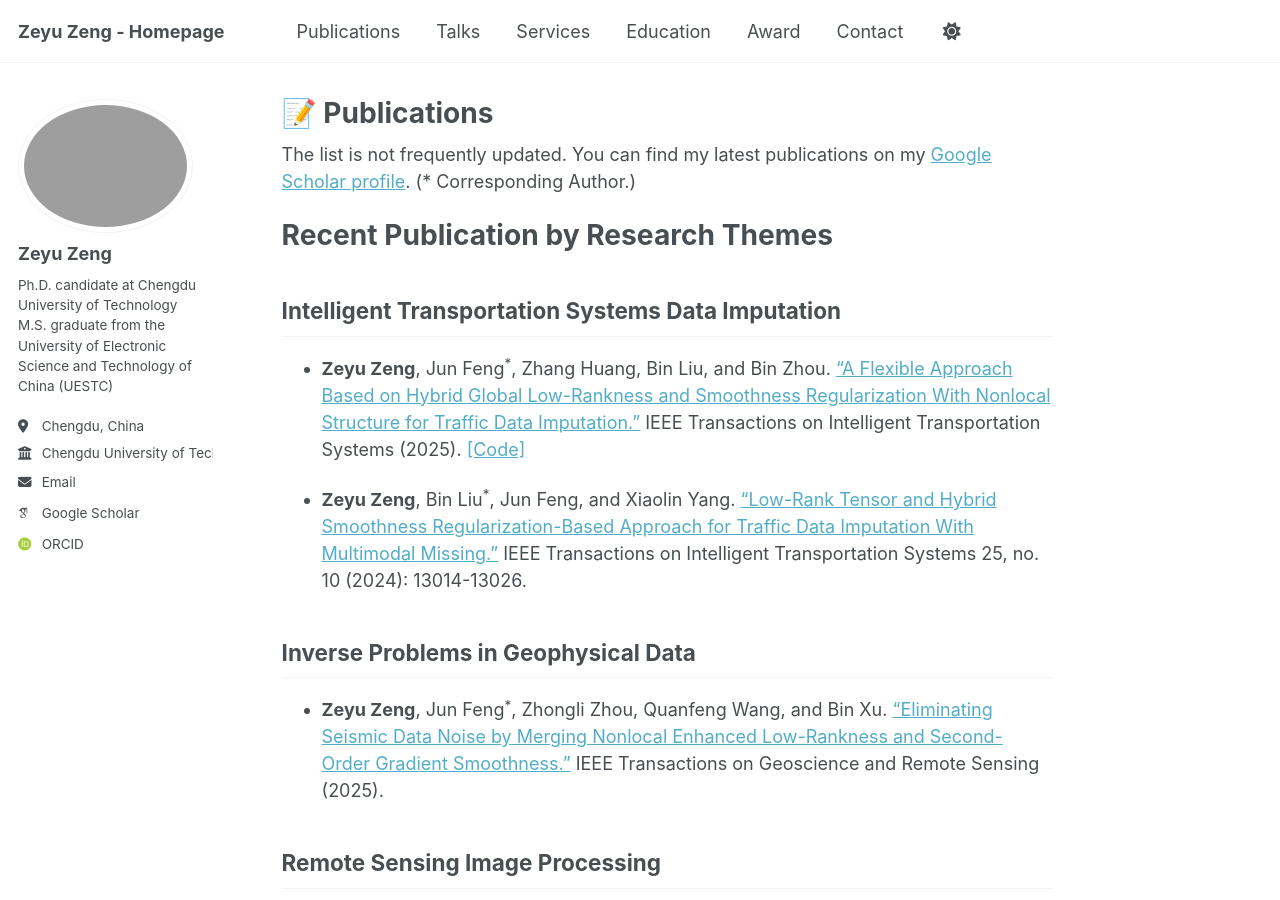
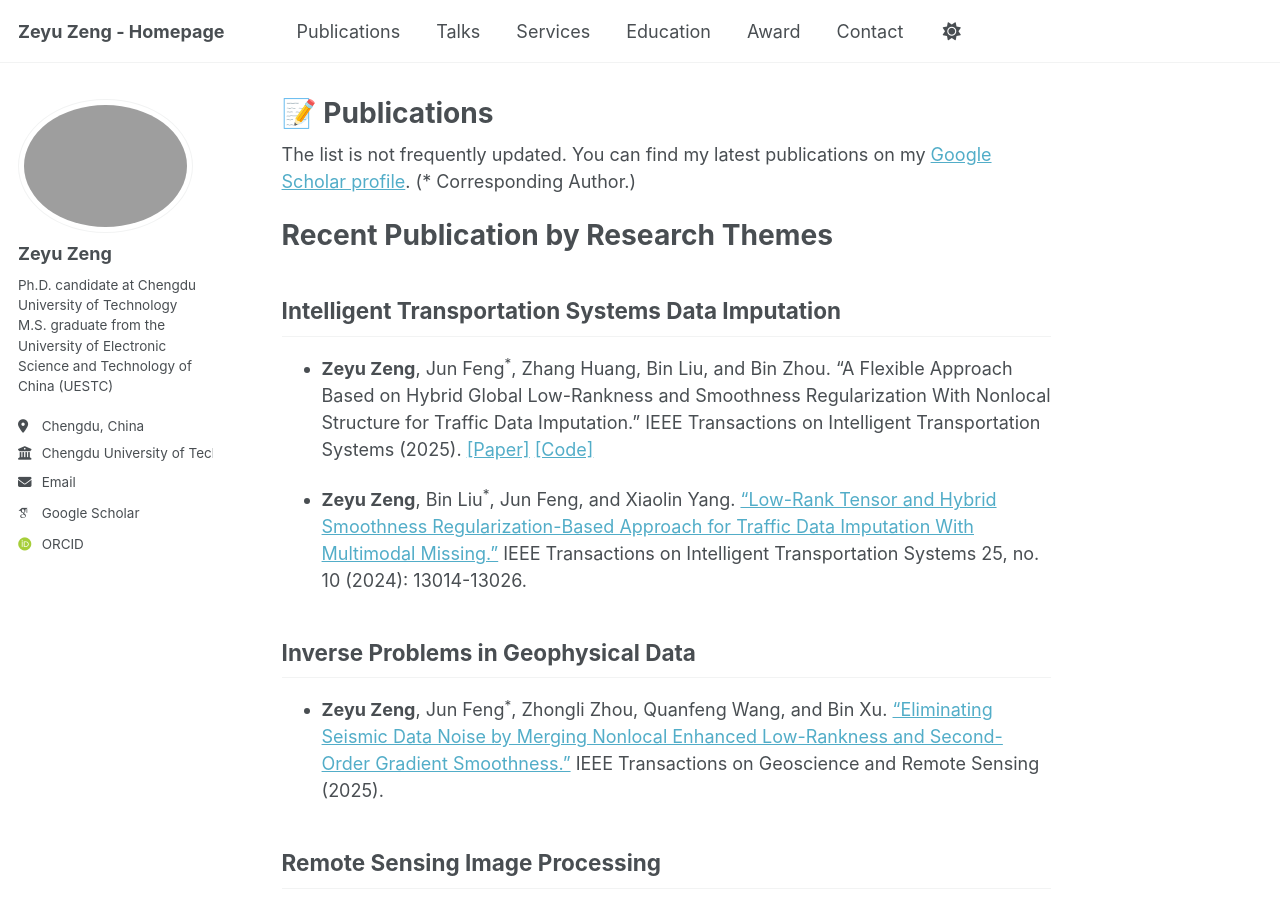
Before and after one commit to zengzeyu0704/zengzeyu0704.github.io, a Jekyll site: the page built from _pages/publications.md, in a window 1280 px wide and 900 px high. Built offline with Jekyll 4.4.1, drawn with Linux system fonts in a browser that asks for light colours; some web fonts are replaced.

Commit message:
Update publications.md

```diff
--- a/_pages/publications.md
+++ b/_pages/publications.md
@@ -23,7 +23,7 @@ Recent Publication by Research Themes
 
 Intelligent Transportation Systems Data Imputation
 -----
-* <strong>Zeyu Zeng</strong>, Jun Feng<sup>*</sup>, Zhang Huang, Bin Liu, and Bin Zhou. ["A Flexible Approach Based on Hybrid Global Low-Rankness and Smoothness Regularization With Nonlocal Structure for Traffic Data Imputation."](https://ieeexplore.ieee.org/abstract/document/10897310) IEEE Transactions on Intelligent Transportation Systems (2025). [\[Code\]](https://github.com/zengzeyu0704/GCLSNL)
+* <strong>Zeyu Zeng</strong>, Jun Feng<sup>*</sup>, Zhang Huang, Bin Liu, and Bin Zhou. "A Flexible Approach Based on Hybrid Global Low-Rankness and Smoothness Regularization With Nonlocal Structure for Traffic Data Imputation." IEEE Transactions on Intelligent Transportation Systems (2025). [\[Paper\]](https://ieeexplore.ieee.org/abstract/document/10897310) [\[Code\]](https://github.com/zengzeyu0704/GCLSNL)
 
 * <strong>Zeyu Zeng</strong>, Bin Liu<sup>*</sup>, Jun Feng, and Xiaolin Yang. ["Low-Rank Tensor and Hybrid Smoothness Regularization-Based Approach for Traffic Data Imputation With Multimodal Missing."](https://ieeexplore.ieee.org/abstract/document/10637250) IEEE Transactions on Intelligent Transportation Systems 25, no. 10 (2024): 13014-13026.
 
```
